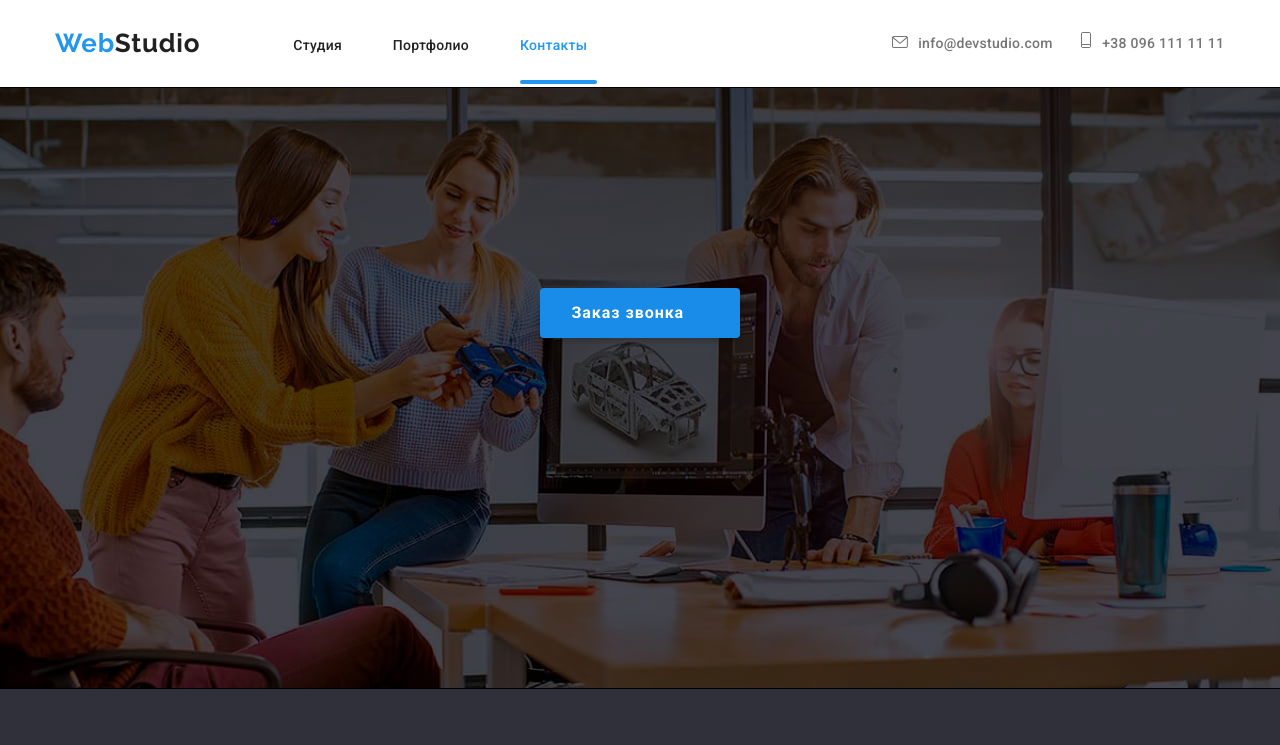
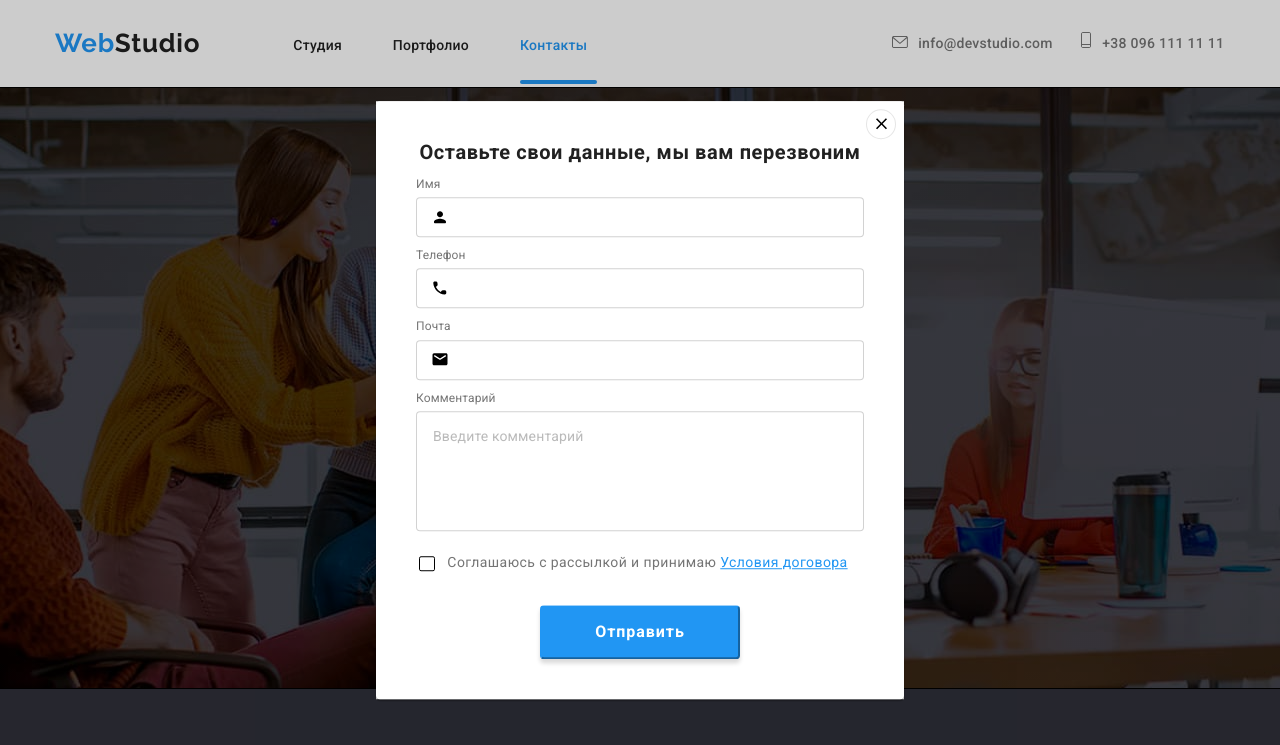
Before and after one commit to chizhik8/WebStudio, a plain HTML site: page contacts.html in a window 1280 px wide. Both pictures are taken after a click on the button "Заказ звонка". Shown: the top 745 px of the page. Drawn offline with nearby package versions, Linux system fonts and the light colour scheme; files that its build step writes are made by us from their sources.

Commit message:
update contacts-page

```diff
--- a/contacts.html
+++ b/contacts.html
@@ -85,8 +85,67 @@
 
     <main>
       <section class="hero">
-        <button type="button" class="button-hero" data-modal-open> Заказ  звонка </button>
+        <button type="button" class="button-hero" data-modal-open > Заказ  звонка </button>
+
       </section>
+      <!-- Модальное окно -->
+      <div class="backdrop is-hidden" data-modal >
+        <div class="modal">
+            <h1 hidden >Заказать услугу</h1>
+
+            <button data-modal-close class="button-modal-close">
+              <svg class="icon-close-black-18dp" width="18" height="18">
+                <use href="./images/symbol-defs3.svg#icon-close-black-18dp"></use>
+              </svg>
+            </button>
+
+          <form class="form-modal">
+            <h2 class="form-modal-title">Оставьте свои данные, мы вам перезвоним</h2>
+            <div class="form-modal-field">
+              <div class="form-modal-field-contacts">
+                <label for="name">Имя</label>
+                <input type="text" class="form-modal-input" name="name" id="name" placeholder="" autofocus />
+                <svg class="icon-person-black-18dp" width="18" height="18">
+                  <use href="./images/symbol-defs3.svg#icon-person-black-18dp"></use>
+                </svg>
+              </div>
+
+              <div class="form-modal-field-contacts">
+                <label for="tel">Телефон</label>
+                <input type="tel" class="form-modal-input" name="tel" id="tel" placeholder="" />
+                <svg class="icon-phone-black-18dp" width="18" height="18">
+                  <use href="./images/symbol-defs3.svg#icon-phone-black-18dp"></use>
+                </svg>
+              </div>
+
+              <div class="form-modal-field-contacts">
+                <label for="email">Почта</label>
+                <input type="email" class="form-modal-input" name="email" id="email" placeholder="" />
+                <svg class="icon-email-black-18dp" width="18" height="18">
+                  <use href="./images/symbol-defs3.svg#icon-email-black-18dp"></use>
+                </svg>
+              </div>
+
+              <div class="form-modal-field-comments">
+                <label for="comments">Комментарий</label>
+                <textarea name="comments" class="form-modal-input" id="comments" cols="30" rows="10" placeholder="Введите комментарий"></textarea>
+              </div>
+
+            </div>
+
+            <div class="form-modal-policy">
+              <input type="checkbox" class="form-checkbox" name="policy" id="policy" value="policy" />
+              <label for="policy" class="form-checkbox-label">Соглашаюсь с рассылкой и принимаю
+                <a href="#" class="link">Условия договора</a>
+              </label>
+            </div>
+
+            <button type="submit" class="form-modal-button">Отправить</button>
+
+          </form>
+
+        </div>
+      </div>
     </main>
 
     <footer class="footer">
```
